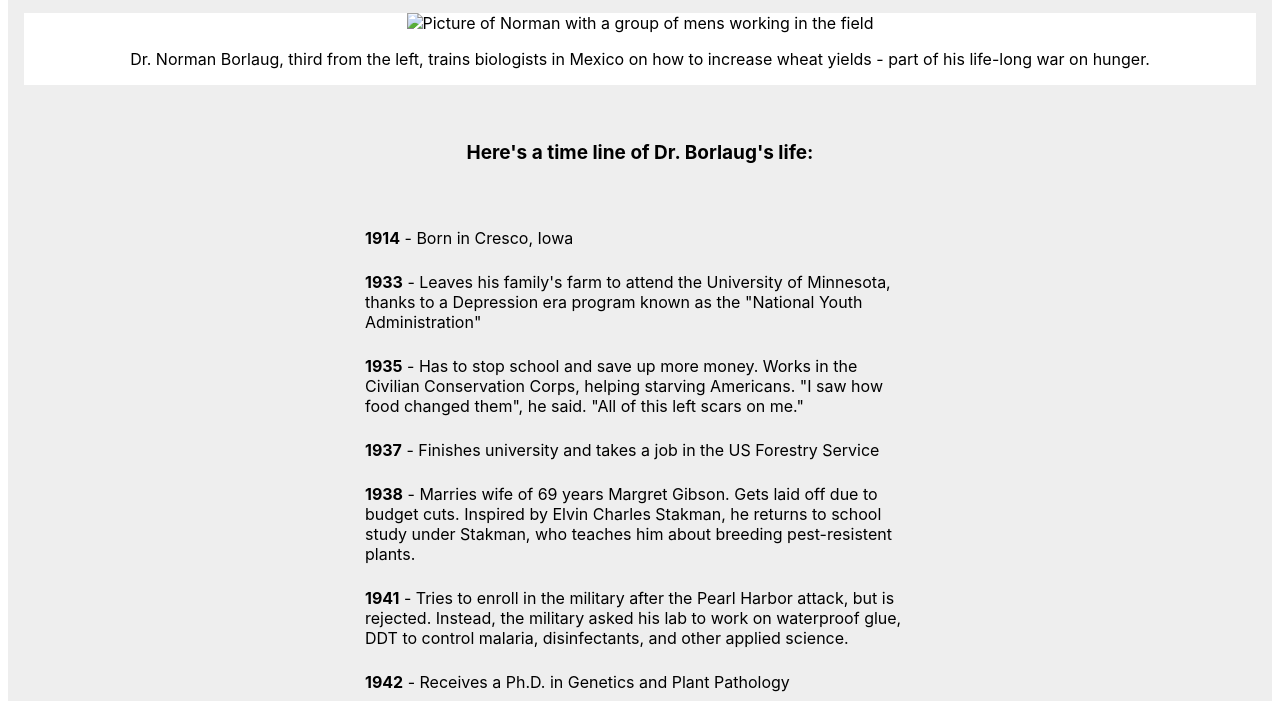
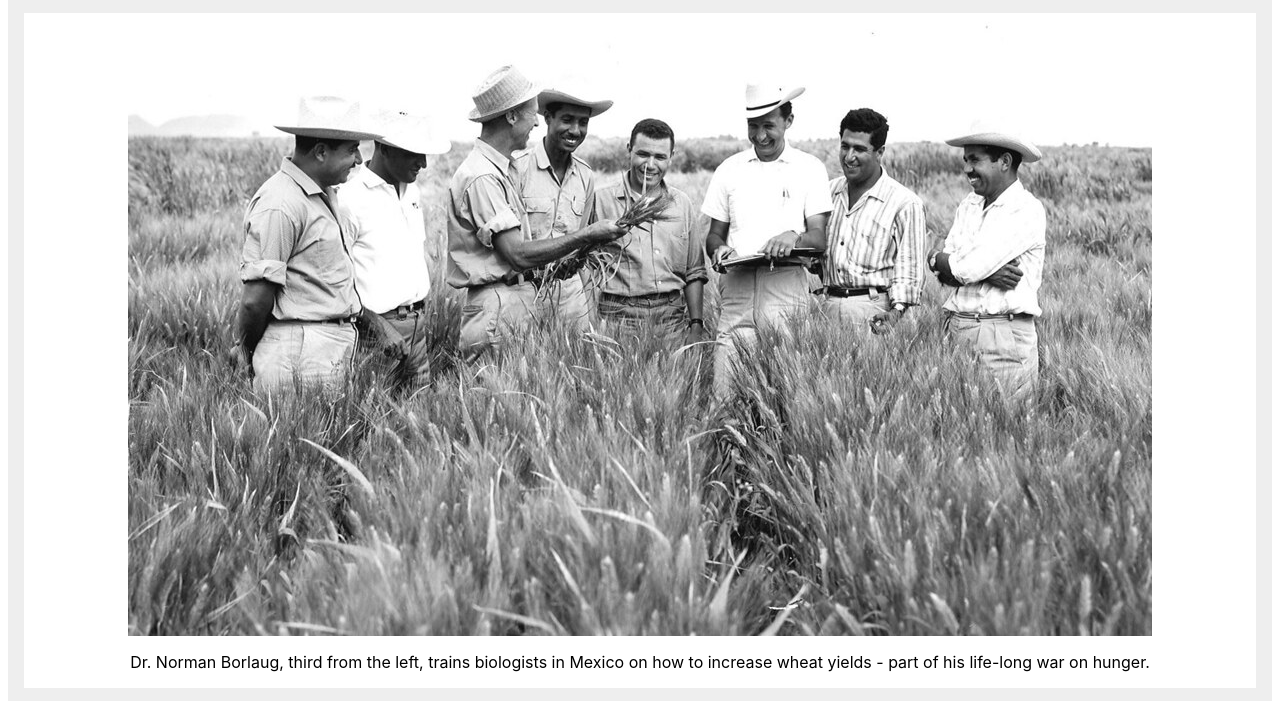
Before and after one commit to alanbensi/TributePageFCC, a plain HTML site: page index.html in a window 1280 px wide. Shown: the part 163-864 px from the top of the page. Drawn offline with Linux system fonts and the light colour scheme; the site is published under a folder, as on GitHub Pages, so addresses that start at the root find nothing.

Commit message:
prueba 4

```diff
--- a/index.html
+++ b/index.html
@@ -14,7 +14,7 @@
             <p class="center">The man who saved a billion lives</p>
         </div>
         <section id="img-div">
-            <img src="/Images/Norman-Borlaug-Image.jpg" alt="Picture of Norman with a group of mens working in the field" id="image">
+            <img src="./Images/Norman-Borlaug-Image.jpg" alt="Picture of Norman with a group of mens working in the field" id="image">
             <p class="center" id="img-caption">Dr. Norman Borlaug, third from the left, trains biologists in Mexico on how to increase wheat yields - part of his life-long war on hunger.</p>
         </section>
         <section>
```
